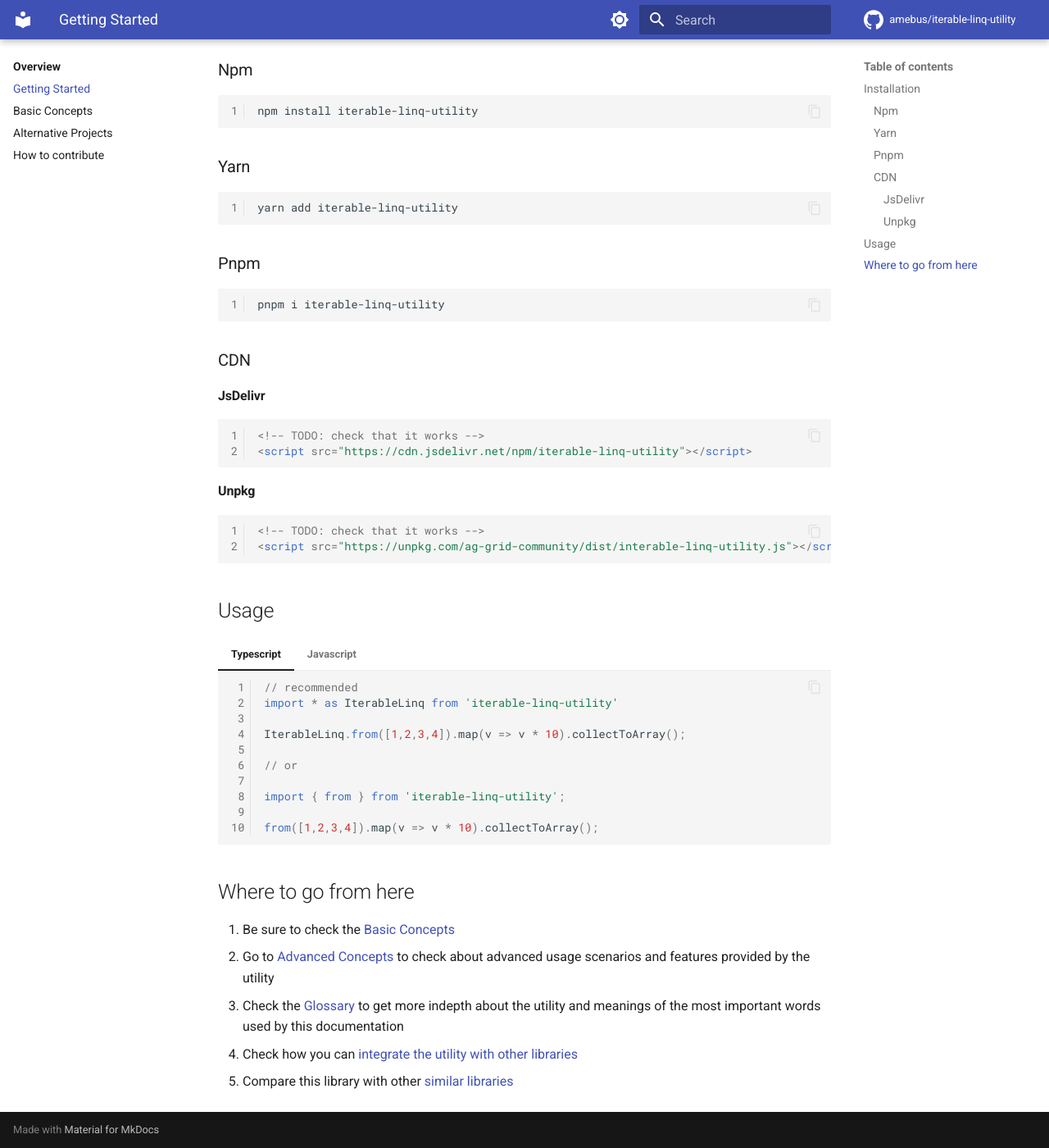
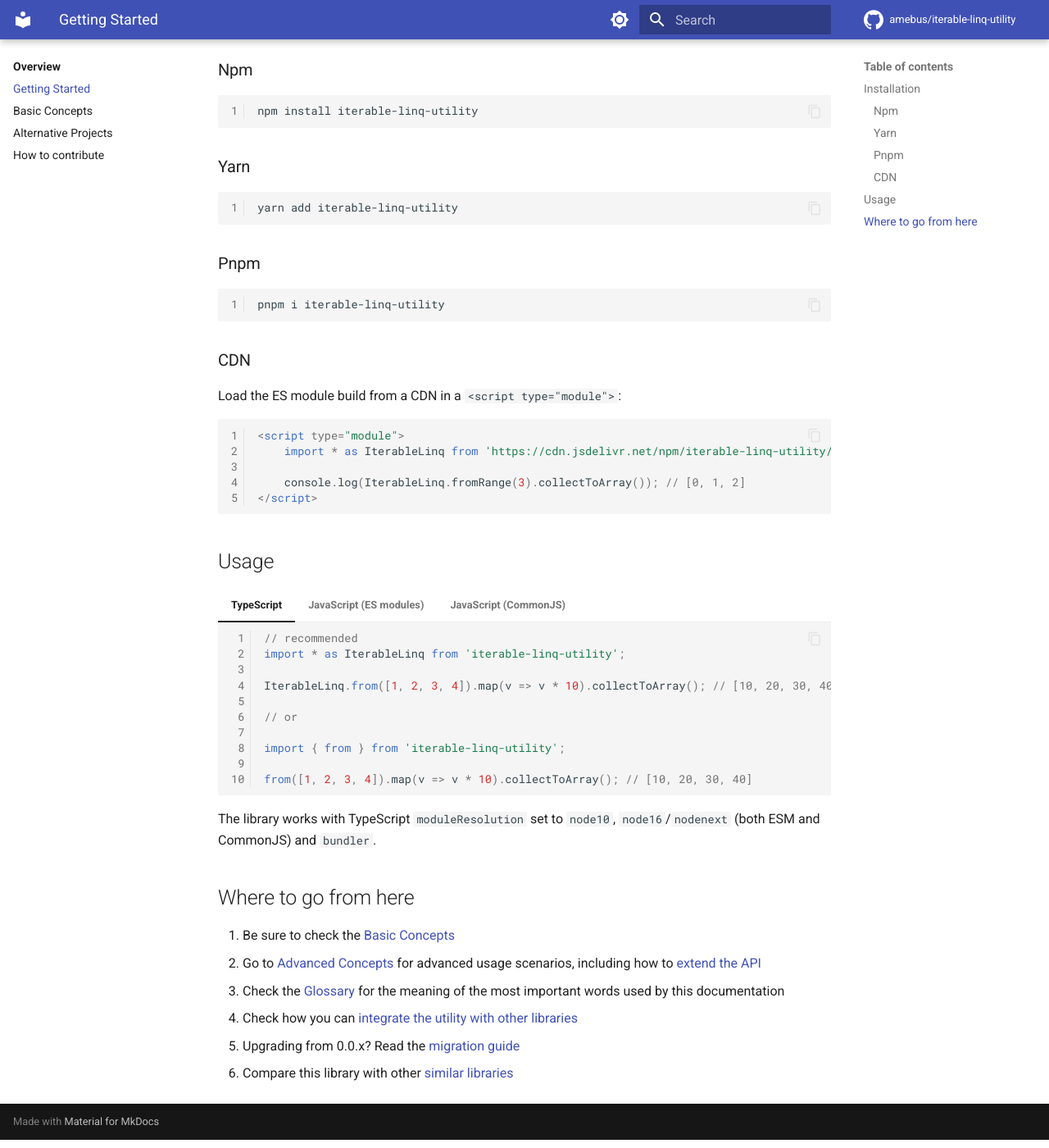
Before and after one commit to Amebus/iterable-linq-utility, an MkDocs documentation site: the page built from documentation/docs/getting-started.md, in a window 1280 px wide and 1400 px high, scrolled down 209 px. Shown: the whole window at 82% size. Built offline with MkDocs 1.6.1 and Material for MkDocs 9.7.7, drawn with Linux system fonts in a browser that asks for light colours; comment, search, counter and statistics services are not loaded; old or Windows-style settings are respelled for this version of MkDocs.

Commit message:
docs(site): fix outdated names, links and examples
Fix typos and locale links in the overview, give the repeatable execution
example real callbacks, use relative links, replace the broken CDN
snippets with an ES module one, write the JavaScript usage tabs, and fix
the Windows path in the mkdocs nav.

Co-Authored-By: Claude Opus 5.5 <noreply@anthropic.com>

````diff
--- a/documentation/docs/getting-started.md
+++ b/documentation/docs/getting-started.md
@@ -22,50 +22,57 @@ pnpm i iterable-linq-utility
 
 ### CDN
 
-#### JsDelivr
+Load the ES module build from a CDN in a `<script type="module">`:
 
 ```html
-<!-- TODO: check that it works -->
-<script src="https://cdn.jsdelivr.net/npm/iterable-linq-utility"></script>
-```
+<script type="module">
+    import * as IterableLinq from 'https://cdn.jsdelivr.net/npm/iterable-linq-utility/+esm';
 
-
-#### Unpkg
-
-```html
-<!-- TODO: check that it works -->
-<script src="https://unpkg.com/ag-grid-community/dist/interable-linq-utility.js"></script>
+    console.log(IterableLinq.fromRange(3).collectToArray()); // [0, 1, 2]
+</script>
 ```
 
 ## Usage
 
-=== "Typescript"
+=== "TypeScript"
 
     ```ts
     // recommended
-    import * as IterableLinq from 'iterable-linq-utility'
+    import * as IterableLinq from 'iterable-linq-utility';
 
-    IterableLinq.from([1,2,3,4]).map(v => v * 10).collectToArray();
+    IterableLinq.from([1, 2, 3, 4]).map(v => v * 10).collectToArray(); // [10, 20, 30, 40]
 
     // or
 
     import { from } from 'iterable-linq-utility';
 
-    from([1,2,3,4]).map(v => v * 10).collectToArray();
-
+    from([1, 2, 3, 4]).map(v => v * 10).collectToArray(); // [10, 20, 30, 40]
     ```
 
-=== "Javascript"
+=== "JavaScript (ES modules)"
 
-    TODO
+    ```js
+    import * as IterableLinq from 'iterable-linq-utility';
 
+    IterableLinq.from([1, 2, 3, 4]).map(v => v * 10).collectToArray(); // [10, 20, 30, 40]
+    ```
 
+=== "JavaScript (CommonJS)"
+
+    ```js
+    const IterableLinq = require('iterable-linq-utility');
+
+    IterableLinq.from([1, 2, 3, 4]).map(v => v * 10).collectToArray(); // [10, 20, 30, 40]
+    ```
+
+The library works with TypeScript `moduleResolution` set to `node10`, `node16`/`nodenext` (both ESM and CommonJS) and `bundler`.
 
 ## Where to go from here
 
 
 1. Be sure to check the [Basic Concepts](basic-concepts.md)
-2. Go to [Advanced Concepts](advanced-concepts/index.md) to check about advanced usage scenarios and features provided by the utility
-3. Check the [Glossary](glossary.md) to get more indepth about the utility and meanings of the most important words used by this documentation
+2. Go to [Advanced Concepts](advanced-concepts/index.md) for advanced usage scenarios, including how to [extend the API](advanced-concepts/extending.md)
+3. Check the [Glossary](glossary.md) for the meaning of the most important words used by this documentation
 4. Check how you can [integrate the utility with other libraries](advanced-concepts/interoperability-with-other-libraries.md)
-5. Compare this library with other [similar libraries](alternative-projects.md)
+5. Upgrading from 0.0.x? Read the [migration guide](migrating-to-0.1.0.md)
+6. Compare this library with other [similar libraries](alternative-projects.md)
--- a/documentation/mkdocs.yml
+++ b/documentation/mkdocs.yml
@@ -77,7 +77,7 @@ nav:
     - How to contribute: how-to-contribute.md
   - Advanced Concepts:
     - advanced-concepts/index.md
-    - Interoperability with other libraries: advanced-concepts\interoperability-with-other-libraries.md
+    - Interoperability with other libraries: advanced-concepts/interoperability-with-other-libraries.md
     - Extending the API: advanced-concepts/extending.md
   - Api Reference:
     - api-reference/index.md
````
Also changed, not shown: documentation/docs/index.md (+13 -12 lines).
